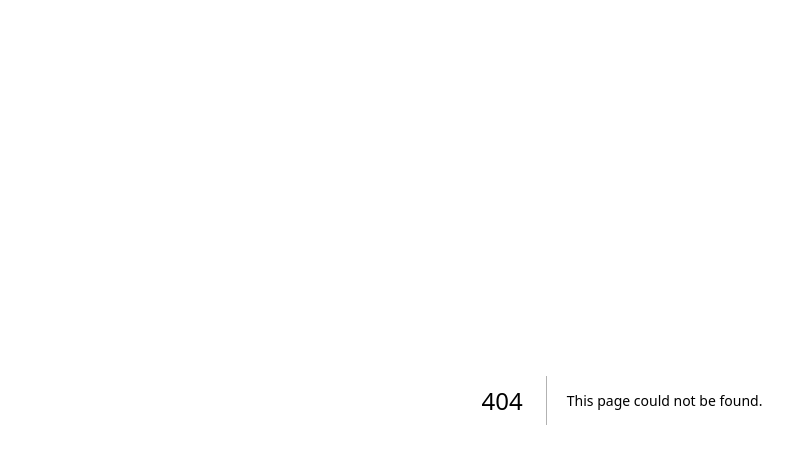
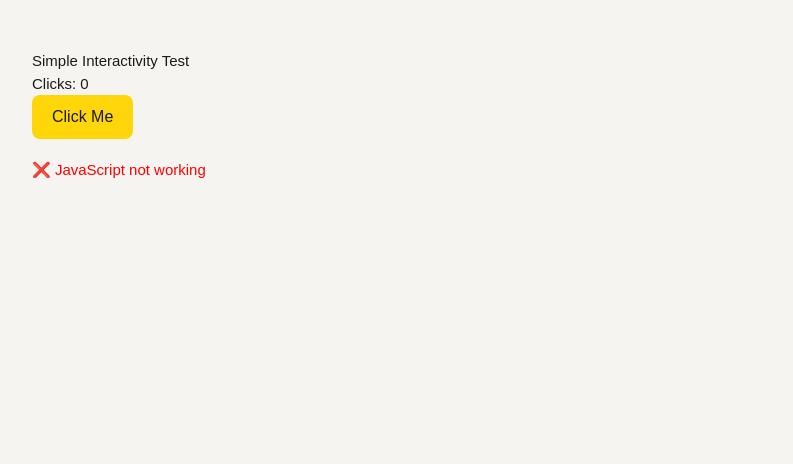
Before and after one commit to nfrazier4/your-own-brain, a Next.js app in the folder app/: page /simple-test in a window 1280 px wide. Before the commit this address had no page. Shown: the top 464 px of the page, without its empty margins (18-811 px from the left). Built offline with nearby package versions, Linux system fonts and the light colour scheme.

Commit message:
Add simple test page for debugging interactivity
Minimal test page to isolate JavaScript execution issue.
Will help diagnose why production deployment has no interactivity.

Test at: /simple-test

```diff
--- /dev/null
+++ b/app/app/simple-test/page.tsx
@@ -0,0 +1,30 @@
+'use client';
+
+import { useState } from 'react';
+
+export default function SimpleTest() {
+  const [clicks, setClicks] = useState(0);
+
+  return (
+    <div style={{ padding: 50, fontFamily: 'sans-serif' }}>
+      <h1>Simple Interactivity Test</h1>
+      <p>Clicks: {clicks}</p>
+      <button
+        onClick={() => setClicks(clicks + 1)}
+        style={{
+          padding: '10px 20px',
+          fontSize: 16,
+          background: '#FFD60A',
+          border: 'none',
+          borderRadius: 8,
+          cursor: 'pointer',
+        }}
+      >
+        Click Me
+      </button>
+      <p style={{ marginTop: 20, color: clicks > 0 ? 'green' : 'red' }}>
+        {clicks > 0 ? '✅ JavaScript is working!' : '❌ JavaScript not working'}
+      </p>
+    </div>
+  );
+}
```
